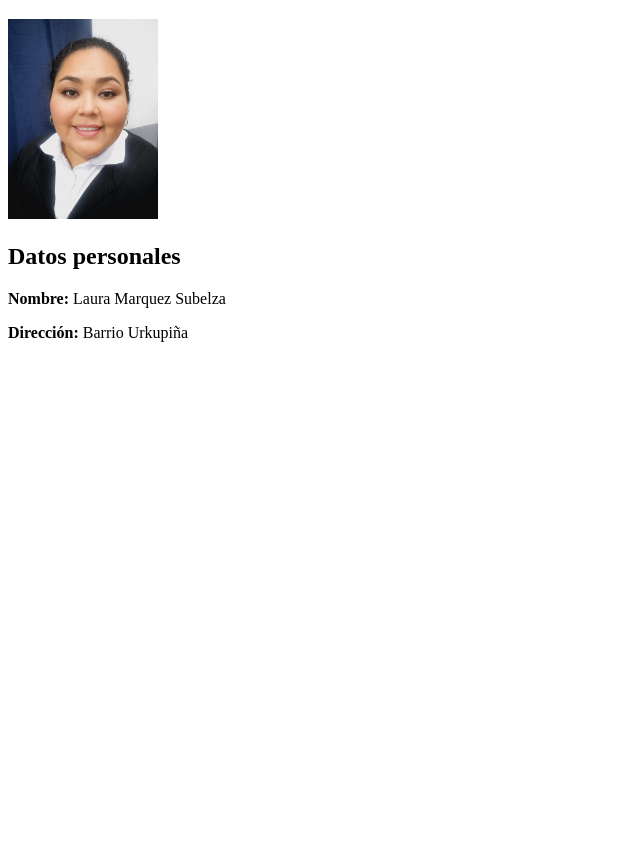
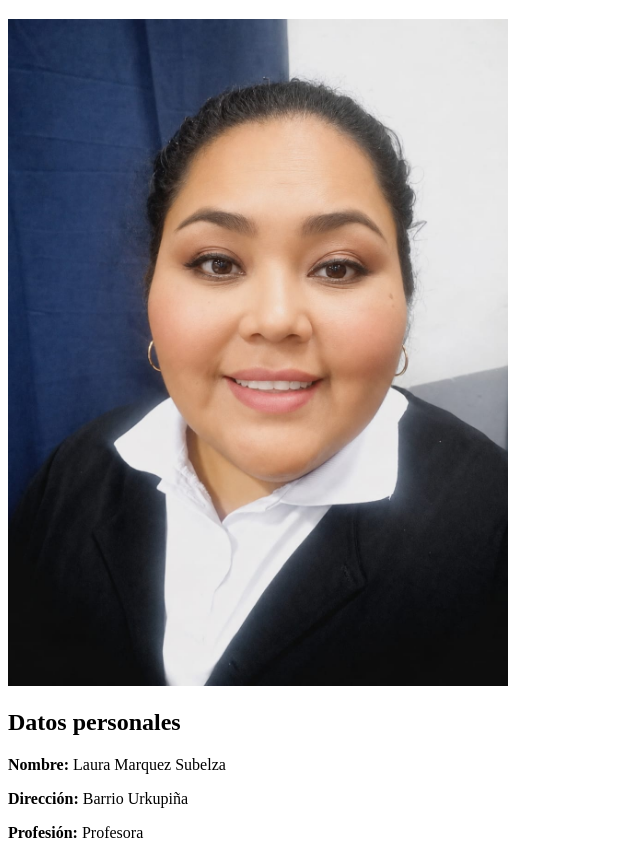
Before and after one commit to artesaniascuevo-hue/hoja-de-vida, a plain HTML site: page index.html in a window 1280 px wide. Shown: the part 61-919 px from the top of the page, without its empty margins (0-640 px from the left). Before the commit the page ends 800 px from the top, so only its background shows below. Drawn offline with Linux system fonts and the light colour scheme.

Commit message:
Update index.html

```diff
--- a/index.html
+++ b/index.html
@@ -11,7 +11,7 @@
     <meta name="viewport" content="width=device-width, initial-scale=1.0">
     <!-- Adapta la página a celulares, tablets y computadoras -->
 
-    <title>Hoja de Vida - Laura Marquez Subelza</title>
+    <title>Hoja de Vida - LAURA</title>
     <!-- Define el título que aparece en la pestaña del navegador -->
 </head>
 <!-- Cierra la sección de configuración -->
@@ -22,7 +22,7 @@
     <h1>HOJA DE VIDA</h1>
     <!-- Crea el título principal de la página -->
 
-    <img src="foto.jpg" alt="Fotografía de Laura Marquez Subelza" width="150">
+    <img src="foto.jpg" alt="Fotografía de Laura Marquez Subelza" width="500">
     <!-- Inserta la fotografía foto.jpg que está en la misma carpeta -->
     <!-- src indica el nombre o ubicación del archivo de imagen -->
     <!-- alt proporciona una descripción de la fotografía -->
@@ -41,6 +41,10 @@
         <strong>Dirección:</strong>
         Barrio Urkupiña
     </p>
+     <p>
+        <strong>Profesión:</strong>
+        Profesora
+    </p>
     <!-- Muestra la dirección de Laura y resalta la etiqueta en negrita -->
 
 </body>
```
